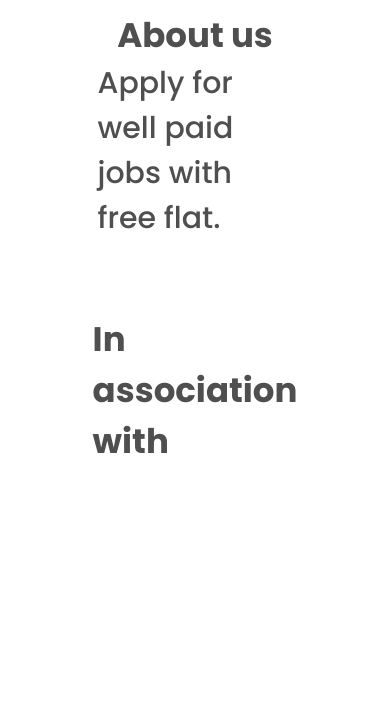
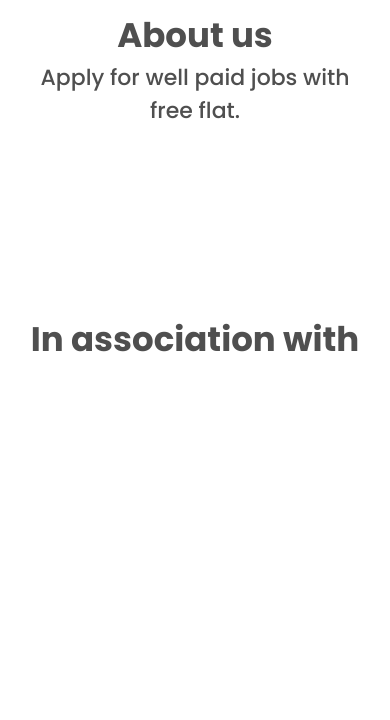
Before and after one commit to Lepente/rec, a plain HTML site: page index.html in a window 390 px wide. Shown: the part 846-1566 px from the top of the page. After the commit the page ends 1464 px from the top, so only its background shows below. Drawn offline with nearby package versions, Linux system fonts and the light colour scheme.

Commit message:
Font sizing

```diff
--- a/style.css
+++ b/style.css
@@ -303,6 +303,7 @@ h2 {
   width: 100%;
   display: grid;
   justify-items: center;
+  text-align: center;
 }
 
 .heading {
@@ -325,6 +326,10 @@ h2 {
   .head2 {
     font-size: 24px;
   }
+
+  .text-wrapper {
+    grid-template-columns: 0.5fr 6fr 0.5fr;
+  }
 }
 
 @media (max-width:575px) {
@@ -332,6 +337,10 @@ h2 {
     font-size: 25px;
   }
 
+  .text {
+    font-size: 22px;
+  }
+
   .title {
     top: 5vh;
   }
```
